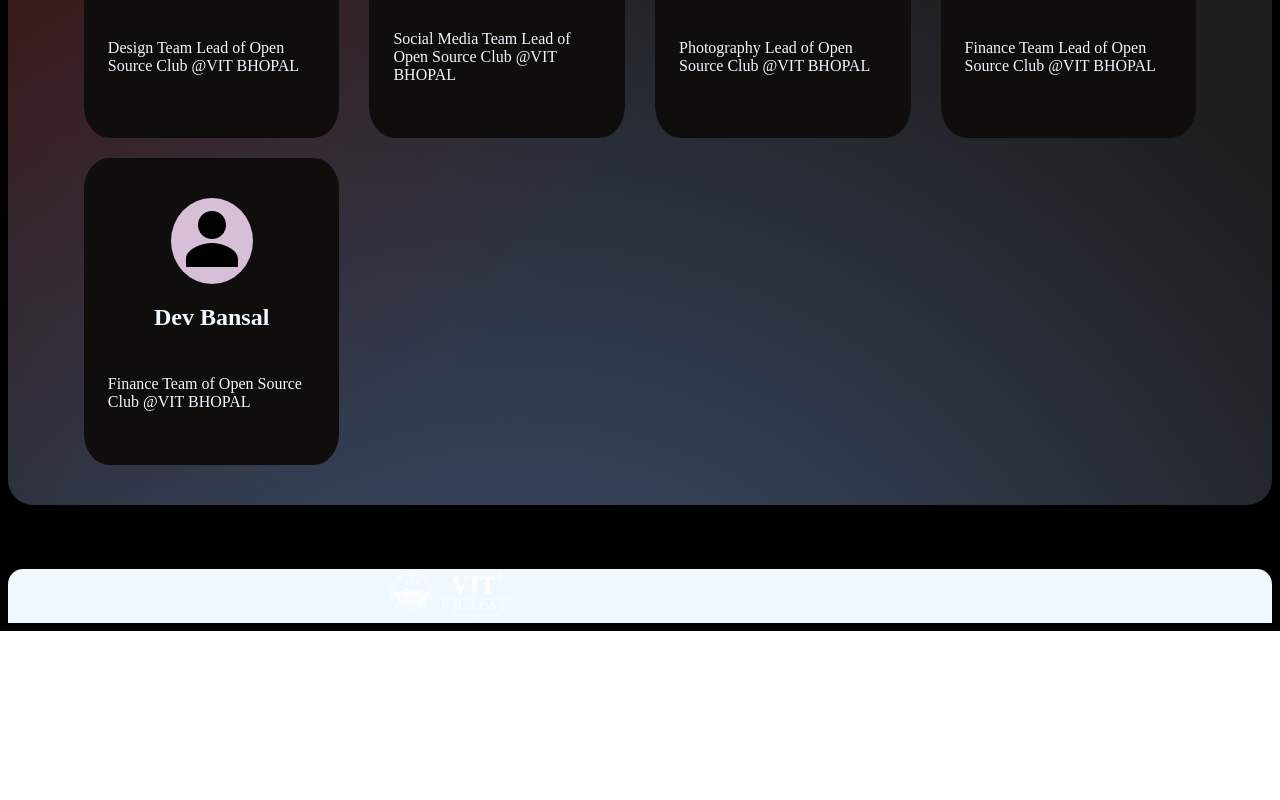
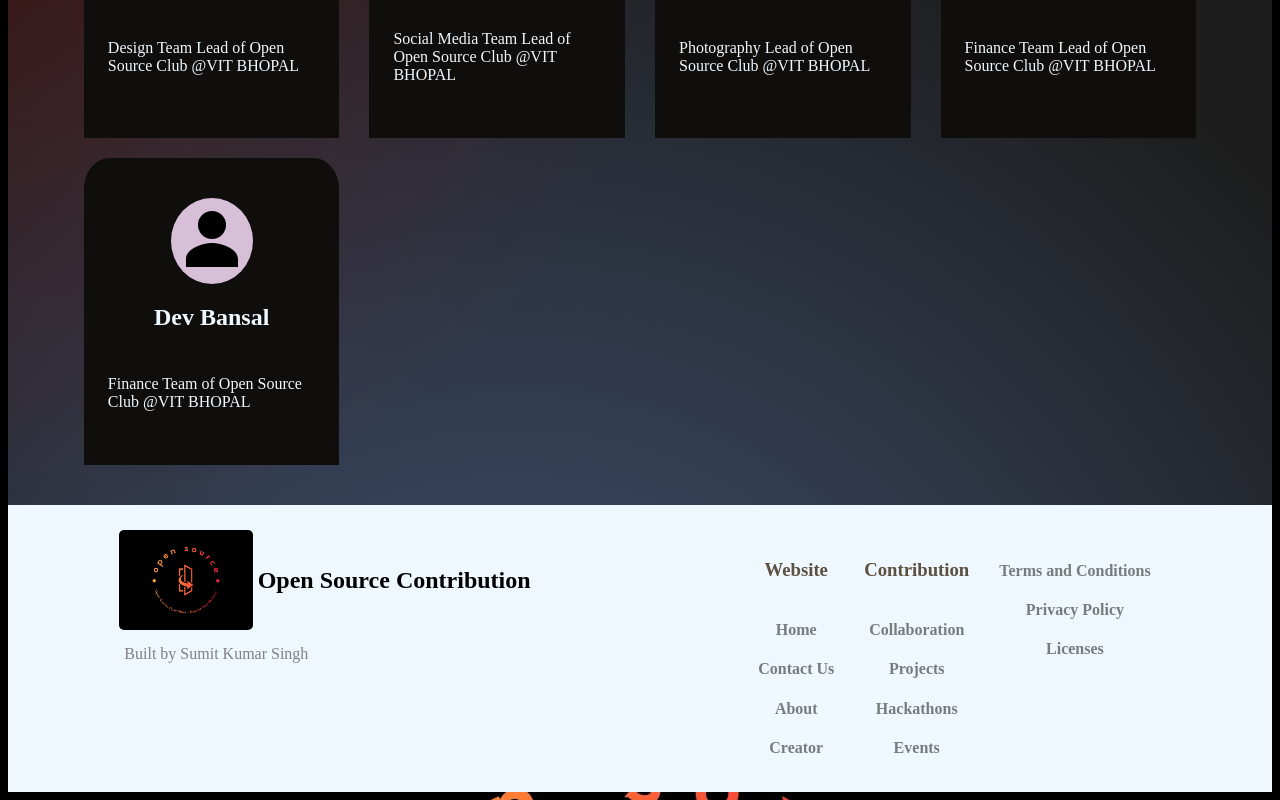
Before and after one commit to Sumit-Ks1/open-source-VIT, a React (Vite) app in the folder open-source/: page / in a window 1280 px wide. Shown: the part 3239-4039 px from the top of the page. Before the commit the page ends 3870 px from the top, so only its background shows below. Built offline with nearby package versions, Linux system fonts and the light colour scheme.

Commit message:
Added footer details

```diff
--- a/open-source/src/components/footter/Footer.jsx
+++ b/open-source/src/components/footter/Footer.jsx
@@ -1,13 +1,15 @@
 import footer from './footer.module.css'
 import Footerleft from './Footerleft.jsx'
+import Footerright from './Footerright.jsx'
+
 export default function Footer() {
   return (
     <div className={footer.footercontainer}>
       <div className={footer.leftfooter}>
         <Footerleft/>
       </div>
-      <div>
-
+      <div className={footer.rightfooter}>
+        <Footerright/>
       </div>
     </div>
   )
--- a/open-source/src/components/footter/Footerleft.jsx
+++ b/open-source/src/components/footter/Footerleft.jsx
@@ -1,8 +1,20 @@
-import bhopallogo from '../../assets/bhopallogo.png'
+import bhopallogo from '../../assets/open-source-high-resolution-logo.webp';
 import footerleft from './footerleft.module.css'
 
 export default function Footerleft() {
-  return (
-    <img className={footerleft.footerimage} src={bhopallogo} alt="OpenSource Contribution" />
-  )
+    return (
+        <div className={footerleft.mainleftinnercontainer}>
+            <div className={footerleft.leftcontainer1}>
+                <img className={footerleft.footerimage} src={bhopallogo} alt="OpenSource Contribution" />
+                <div>
+                    <h2>
+                        Open Source Contribution
+                    </h2>
+                </div>
+            </div>
+            <div style={{color: "gray", padding:'10px'}}>
+                Built by Sumit Kumar Singh
+            </div>
+        </div>
+    )
 }
--- /dev/null
+++ b/open-source/src/components/footter/Footerright.jsx
@@ -0,0 +1,27 @@
+import Content from '../body/Content';
+import footerright from './footerright.module.css';
+export default function Footerright() {
+  return (
+    <div className={footerright.rightcontainer}>
+        <div className={footerright.innercontainer}>
+            <h3 style={{width: "fit-Content"}}>Website</h3>
+            <h4 style={{width: "fit-Content"}}>Home</h4>
+            <h4 style={{width: "fit-Content"}}>Contact Us</h4>
+            <h4 style={{width: "fit-Content"}}>About</h4>
+            <h4 style={{width: "fit-Content"}}>Creator</h4>
+        </div>
+        <div className={footerright.innercontainer}>
+            <h3 style={{width: "fit-Content"}}>Contribution</h3>
+            <h4 style={{width: "fit-Content"}}>Collaboration</h4>
+            <h4 style={{width: "fit-Content"}}>Projects</h4>
+            <h4 style={{width: "fit-Content"}}>Hackathons</h4>
+            <h4 style={{width: "fit-Content"}}>Events</h4>
+        </div>
+        <div className={footerright.innercontainer}>
+            <h4 style={{width: "fit-Content"}}>Terms and Conditions</h4>
+            <h4 style={{width: "fit-Content"}}>Privacy Policy</h4>
+            <h4 style={{width: "fit-Content"}}>Licenses</h4>
+        </div>
+    </div>
+  )
+}
--- a/open-source/src/components/footter/footer.module.css
+++ b/open-source/src/components/footter/footer.module.css
@@ -1,11 +1,17 @@
 .footercontainer{
     display: flex;
     flex-direction: row;
-    justify-content: space-evenly;
+    justify-content: space-around;
     width: 100%;
     height: fit-content;
-    margin-top: 5%;
-    border-radius: 15px 15px 0px 0px;
+
     margin-bottom: 0%;
     background-color: aliceblue;
+    padding-top: 20px;
+    padding-bottom: 20px;
 }
+.leftfooter{
+
+}
+.rightfooter{
+}
--- a/open-source/src/components/footter/footerleft.module.css
+++ b/open-source/src/components/footter/footerleft.module.css
@@ -1,4 +1,16 @@
 .footerimage{
-    height: 50px;
-    filter: grayscale(100%);
+    height: 100px;
+    border-radius: 10px;
+    padding: 5px;
 }
+.mainleftinnercontainer{
+    display: flex;
+    flex-direction: column;
+}
+.leftcontainer1{
+    display: flex;
+    flex-direction: row;
+    justify-content: center;
+    align-items: center;
+    font-weight: bolder;
+}
--- /dev/null
+++ b/open-source/src/components/footter/footerright.module.css
@@ -0,0 +1,26 @@
+.rightcontainer{
+    display: flex;
+    flex-direction: row;
+    flex-wrap: nowrap;
+
+}
+.innercontainer{
+    height: fit-content;
+    width: fit-content;
+    display: flex;
+    flex-direction: column;
+    align-items: center;
+    justify-content: space-evenly;
+    padding: 15px;
+}
+.innercontainer h3{
+    color: rgb(92, 80, 65);
+}
+.innercontainer h4{
+    color: rgb(118, 125, 125);
+    margin-bottom: 0%;
+}
+.innercontainer h4:hover{
+    cursor: pointer;
+    color: rgb(118, 125, 125);
+}
--- a/open-source/src/components/teamMembers/member.module.css
+++ b/open-source/src/components/teamMembers/member.module.css
@@ -6,7 +6,7 @@
     flex-direction: column;
     background-color: rgb(15, 14, 13);
     padding: 10px;
-    border-radius: 10%;
+    border-radius: 10% 10% 0% 0%;
     padding-top: 40px;
     padding-bottom: 40px;
 
--- a/open-source/src/components/teamMembers/teammembers.module.css
+++ b/open-source/src/components/teamMembers/teammembers.module.css
@@ -5,7 +5,7 @@
     height: fit-content;
     background-color: #1d1d1d;
     background-image: radial-gradient(circle farthest-corner at 0% 50%, rgba(255, 1, 1, 0.15), transparent 47%), radial-gradient(circle farthest-corner at 40% 130%, rgba(122, 167, 255, 0.41), transparent 58%);
-    border-radius: 25px;
+    border-radius: 25px 25px 0px 0px;
     justify-content: center;
     align-items: center;
     margin-top: 20px ;
```
Also changed, not shown: open-source/src/App.jsx (line endings or trailing spaces).
